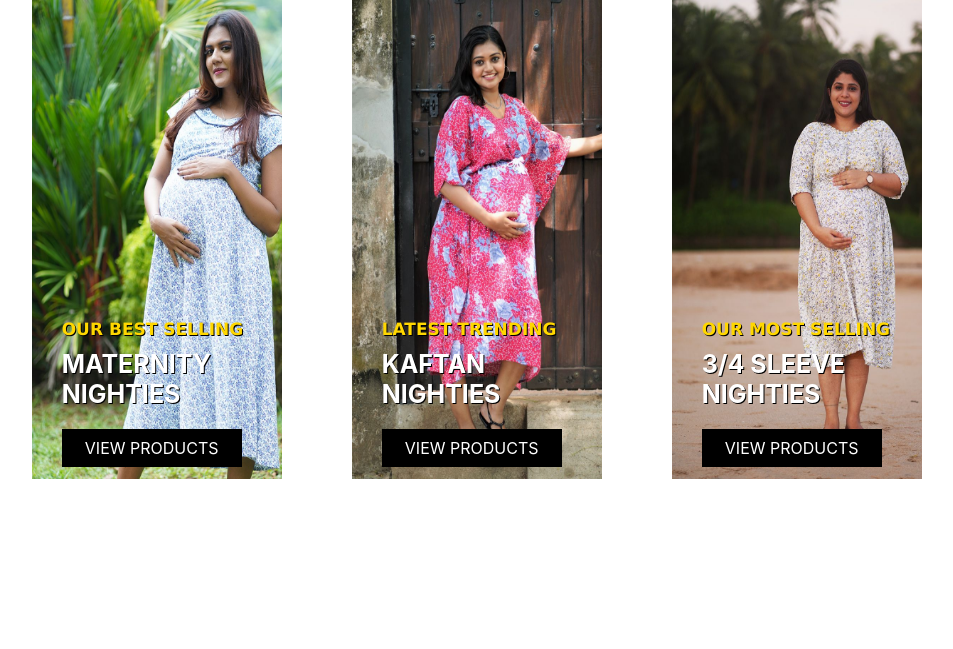
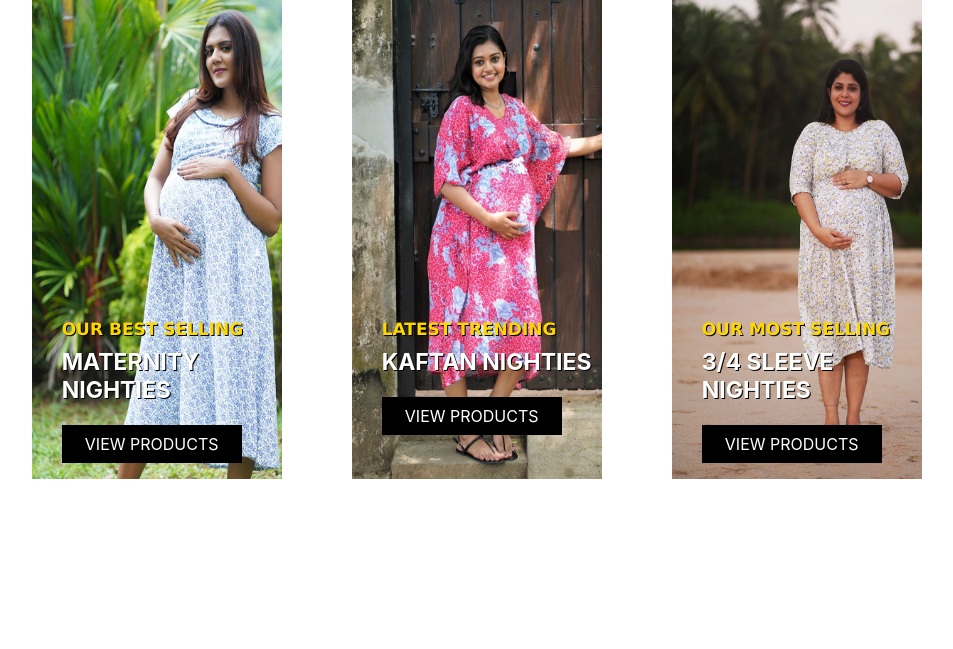
Before and after one commit to arunp007/beyond, a Django app: page / in a window 1280 px wide. Shown: the part 923-1572 px from the top of the page, without its empty margins (180-1133 px from the left). Run offline with Django 5.2, Linux system fonts and the light colour scheme; data comes from the database, SQL or seed files in the repository; some libraries are stand-ins or nearby versions.

Commit message:
Version 1

```diff
--- a/templates/home/index.html
+++ b/templates/home/index.html
@@ -153,7 +153,7 @@
         }
 
         .grid-title2{
-            font-size: 25px;
+            font-size: 23px;
             color: white;
             font-weight: bolder;
             margin-bottom: 20px;
```
